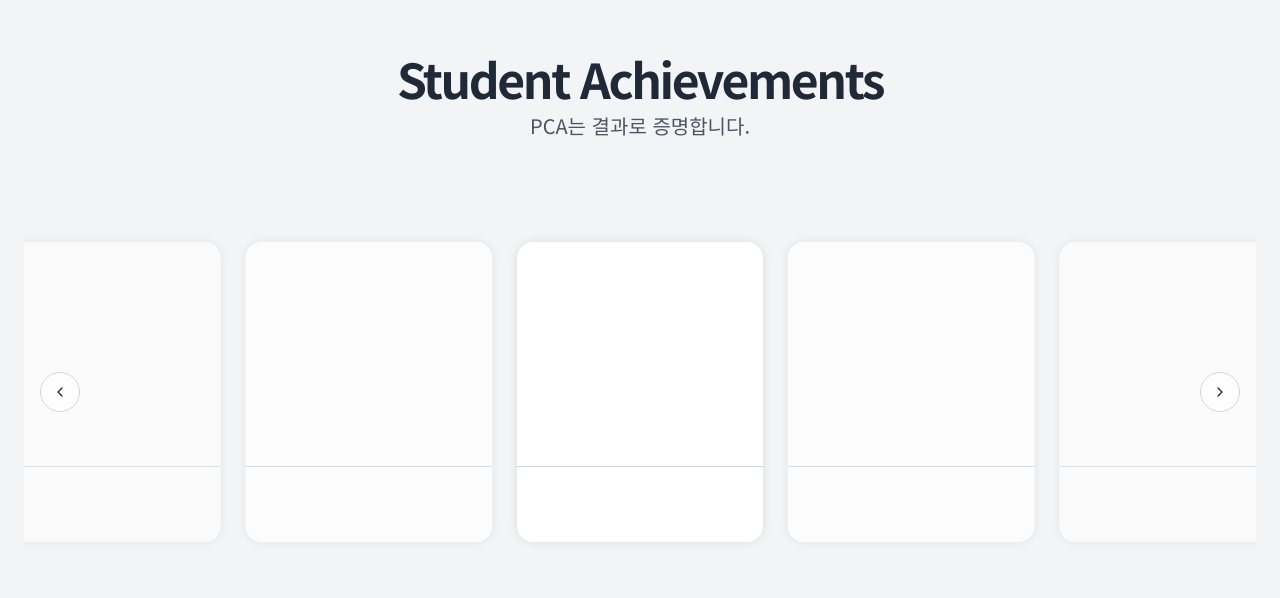
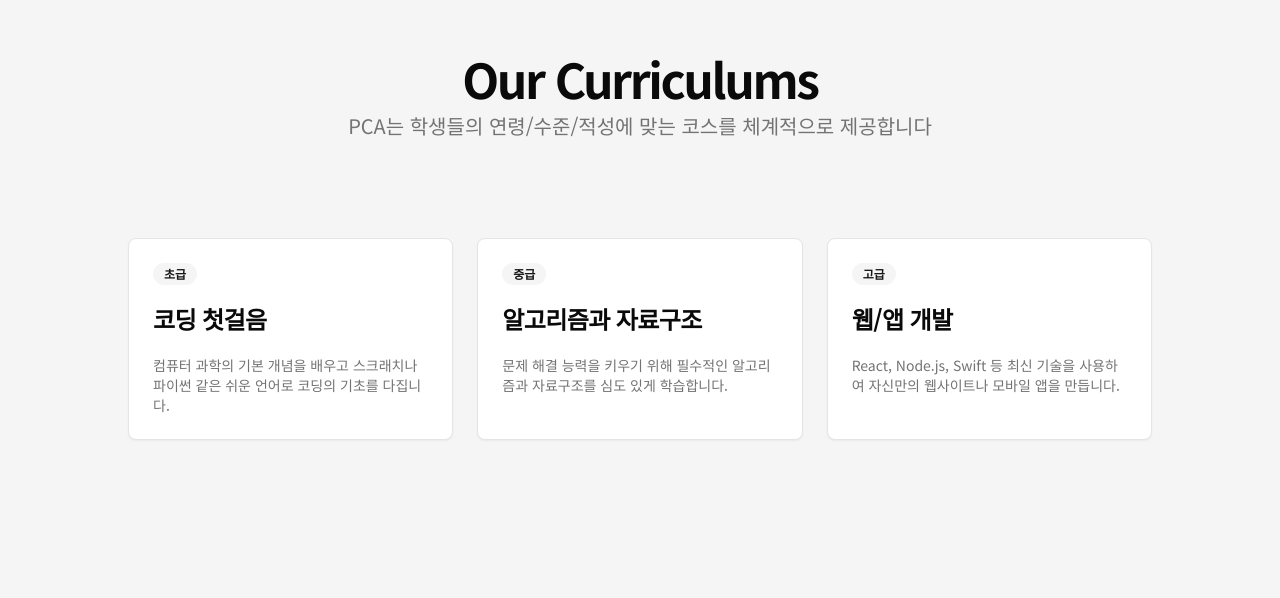
Before and after one commit to Dominic1324/PCASITE_TEST, a Next.js app: page / in a window 1280 px wide. Shown: the part 1502-2100 px from the top of the page. Built offline with nearby package versions, Linux system fonts and the light colour scheme.

Commit message:
Reapply "Merge remote changes"
This reverts commit 820f053bd7bf4456817398363152d7fa897564ee.

```diff
--- a/app/page.tsx
+++ b/app/page.tsx
@@ -36,6 +36,27 @@ const achievementsData = [
 		githubUrl: '#',
 		liveUrl: '#',
 	},
+];
+
+const curriculumData = [
+    {
+        id: '01',
+        level: '초급',
+        title: '코딩 첫걸음',
+        description: '컴퓨터 과학의 기본 개념을 배우고 스크래치나 파이썬 같은 쉬운 언어로 코딩의 기초를 다집니다.'
+    },
+    {
+        id: '02',
+        level: '중급',
+        title: '알고리즘과 자료구조',
+        description: '문제 해결 능력을 키우기 위해 필수적인 알고리즘과 자료구조를 심도 있게 학습합니다.'
+    },
+    {
+        id: '03',
+        level: '고급',
+        title: '웹/앱 개발',
+        description: 'React, Node.js, Swift 등 최신 기술을 사용하여 자신만의 웹사이트나 모바일 앱을 만듭니다.'
+    }
 ];
 
 // Helper function to calculate circular offset
@@ -245,6 +266,31 @@ export default function HomePage() {
 					</div>
 				</section>
 
+                {/* Curriculum */}
+                <section id="curriculum" className="w-full py-12 md:py-24 lg:py-32 bg-muted">
+                  <div className="container mx-auto px-4 md:px-6">
+                    <div className="flex flex-col items-center justify-center space-y-4 text-center mb-12">
+                      <div className="space-y-2">
+                        <h2 className="text-3xl font-bold tracking-tighter sm:text-5xl">Our Curriculums</h2>
+                        <p className="max-w-[900px] text-muted-foreground md:text-xl/relaxed lg:text-base/relaxed xl:text-xl/relaxed">PCA는 학생들의 연령/수준/적성에 맞는 코스를 체계적으로 제공합니다</p>
+                      </div>
+                    </div>
+                    <div className="mx-auto grid max-w-5xl items-start gap-6 py-12 lg:grid-cols-3">
+                      {curriculumData.map((item) => (
+                        <Card key={item.id} className="h-full flex flex-col">
+                          <CardHeader>
+                            <Badge variant="secondary" className="mb-4 w-fit">{item.level}</Badge>
+                            <CardTitle>{item.title}</CardTitle>
+                          </CardHeader>
+                          <CardContent className="flex-grow">
+                            <CardDescription>{item.description}</CardDescription>
+                          </CardContent>
+                        </Card>
+                      ))}
+                    </div>
+                  </div>
+                </section>
+
 				{/* Student Achievements */}
 				<section
 					id="achievements"
@@ -325,7 +371,7 @@ export default function HomePage() {
 								<Button
 									onClick={handleNext}
 									variant="outline"
-								size="icon"
+									size="icon"
 									className="pointer-events-auto rounded-full bg-white/80 backdrop-blur-sm hover:bg-white text-gray-800 border-gray-300"
 								>
 									<ChevronRight className="h-6 w-6" />
```
